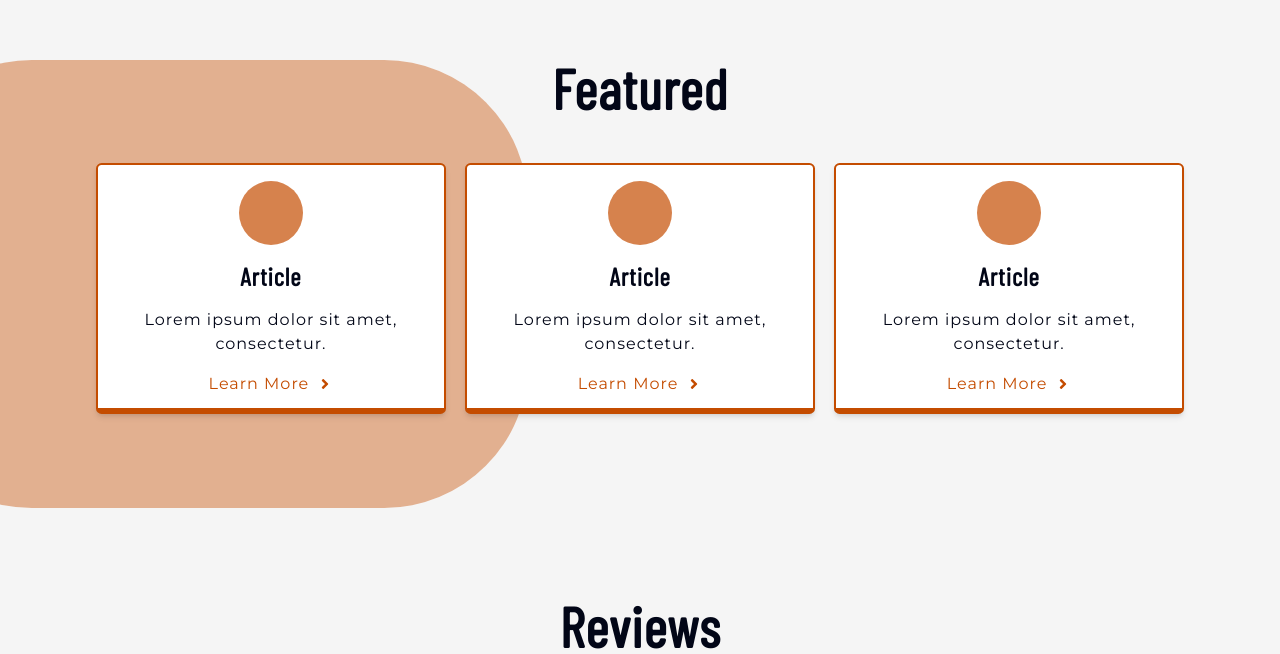
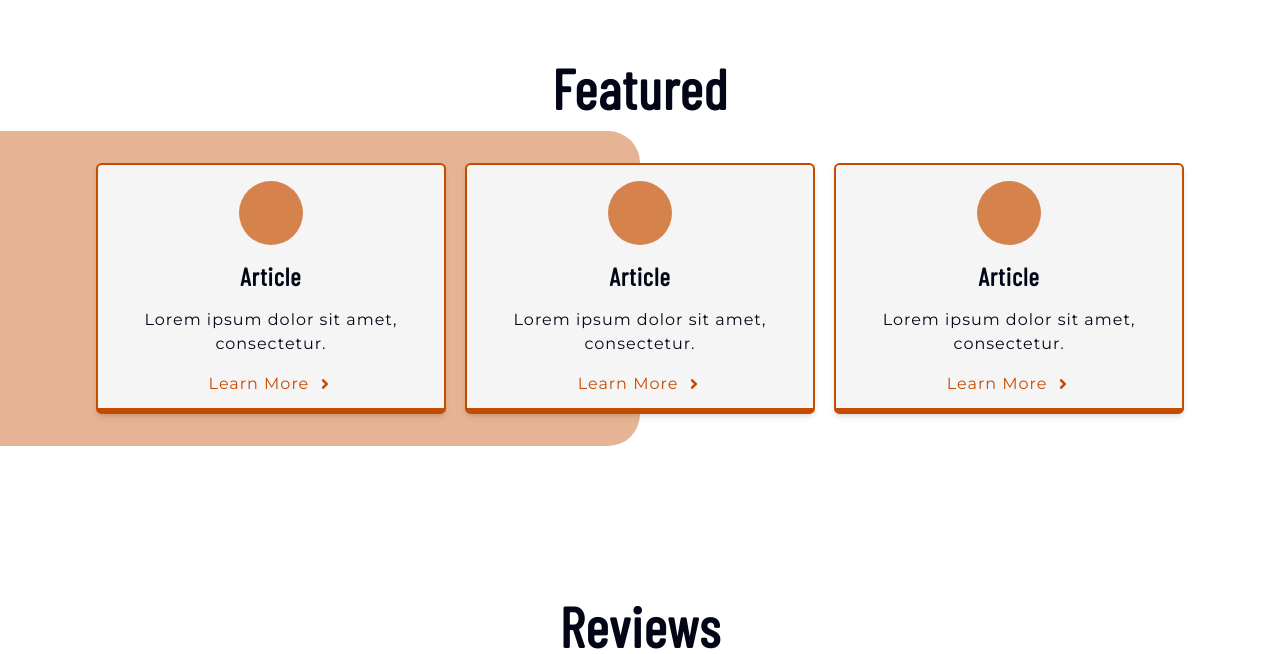
Before and after one commit to Vhickyy/Note-Client, a React (Vite) app: page / in a window 1280 px wide. Shown: the part 586-1240 px from the top of the page. Built offline with nearby package versions, Linux system fonts and the light colour scheme.

Commit message:
added loading indicator

```diff
--- a/src/components/Dashboard/AllNotes/AllNoteComponent.tsx
+++ b/src/components/Dashboard/AllNotes/AllNoteComponent.tsx
@@ -7,6 +7,7 @@ import { FaEdit, FaTrash } from "react-icons/fa";
 import { Link } from "react-router-dom";
 import { deleteSingleNote, getAllNotes } from "../../../api/axios";
 import { NoteType } from "../../../types/types";
+import Skeleton from "../skeleton";
 const AllNotesComponenent = () => {
   const [sort,setSort] = useState({show:false,sort:"latest"});
     const [category,setCategory] = useState({show:false,category:"all"});
@@ -21,7 +22,7 @@ const AllNotesComponenent = () => {
       mutate(id)
     }
     if(isLoading){
-      return <h1>Loading</h1>
+      return <Skeleton/>
     }
     if(error){
       return <h2>{error.message}</h2>
--- /dev/null
+++ b/src/components/Dashboard/Skeleton.tsx
@@ -0,0 +1,50 @@
+import styled from "styled-components"
+
+const Skeleton = () => {
+  return (
+    <Wrapper>
+        <div className="card-wrapper">
+            {[1,2,3,4,5,6,7,8,9].map((_,index)=>{
+            return(
+                <div key={index} className="card">
+                <div className="title"></div>
+                <h4></h4>
+                <p></p>
+                <p></p>
+                <div>
+                    <div></div>
+                </div>
+                </div>
+            )
+            })}
+        </div>
+    </Wrapper>
+  )
+}
+
+export default Skeleton
+
+const Wrapper = styled.div`
+  padding-block: 2rem;
+  width: 90%;
+  margin-inline: auto;
+  height: 86vh;
+  overflow: hidden;
+  .card-wrapper{
+    display: grid;
+    grid-template-columns: repeat(auto-fit,minmax(250px,auto));
+    gap: 1.1rem;
+  }
+  .card{
+    background-color: var(--backgroundColor);
+    padding: 1rem;
+    border-radius: var(--borderRadius);
+    box-shadow: var(--shadowmd);
+    height: 10rem;
+  }
+  .title{
+    background-color: var(--secondaryColor);
+    width: 90%;
+    height: 1rem;
+  }
+`
--- a/src/components/Home/Details.tsx
+++ b/src/components/Home/Details.tsx
@@ -6,11 +6,11 @@ import { FaAngleRight } from "react-icons/fa";
 const Details = () => {
   return (
     <Wrapper>
-        <div className="main">
-            <div className="absolute"></div>
         <h2>Featured</h2>
         <div className="underline"></div>
-
+        <div className="relative">
+            <div className="absolute"></div>
+            <div className="main">
                 <motion.div className="section">
                     <div className="feature-card">
                         <div className="circle"></div>
@@ -32,6 +32,7 @@ const Details = () => {
                     </div>
                 </motion.div>
             </div>
+        </div>
     </Wrapper>
   )
 }
@@ -41,23 +42,28 @@ export default Details;
 const Wrapper = styled.section`
     padding-block: 4.5rem;
     margin-top: 3rem;
-    position: relative;
+
+    text-align: center;
     .main{
         /* position: relative; */
-        width: min(var(--maxWidth),85%);
+        width: min(1200px,85%);
         margin-inline: auto;
         text-align: center;
     }
+    .relative{
+        max-width: var(--maxWidth);
+    margin-inline: auto;
+    position: relative;
+    }
     .absolute{
-        height: 90%;
+        height: 100%;
         width: 50%;
         position: absolute;
         background-color: #d6824d99;
-        border-radius: 9rem;
+        border-radius: 0 2rem 2rem 0;
+        top: 2rem;
         z-index: -1;
-        /* bottom: 1rem; */
         left: -7rem;
-
     }
     .section{
         padding-top: 4rem;
@@ -99,8 +105,14 @@ const Wrapper = styled.section`
     }
     @media screen and (min-width: 1100px) {
         .section{
-            display: flex;
-            justify-content: space-between;
+            /* display: flex;
+            justify-content: space-between; */
+            grid-template-columns: repeat(3,1fr);
+        }
+    }
+    @media screen and (min-width: 1140px) {
+        .absolute{
+            left: 0;
         }
     }
 `
--- a/src/index.css
+++ b/src/index.css
@@ -26,14 +26,14 @@ html {
   /* --textColor: #cbd5e1; */
   --textColor: #020617;
   --textInverse: white;
-  --secondaryColor: white;
+  --secondaryColor: whitesmoke;
   --overlay: #f5f5f599;
   min-height: 86vh;
   --redText: #842029;
   --redBackground: #f8d7da;
   --greenText: #0f5132;
   --greenBackground: #d1e7dd;
-  --backgroundColor: whitesmoke;
+  --backgroundColor: white;
   --letterSpacing: 1px;
   --transition: all 2s linear;
   --maxWidth: 1440px;
```
Lines whose indentation alone changed are shown as unchanged.
